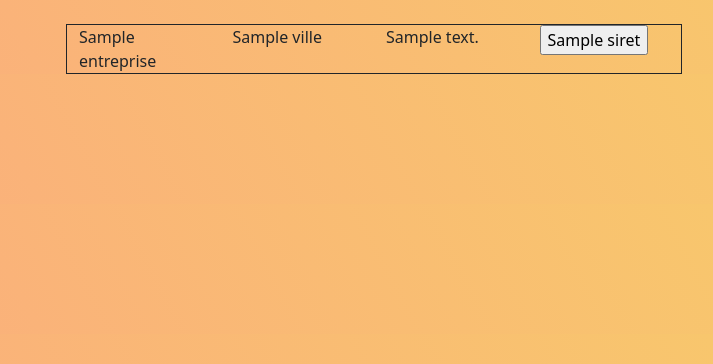
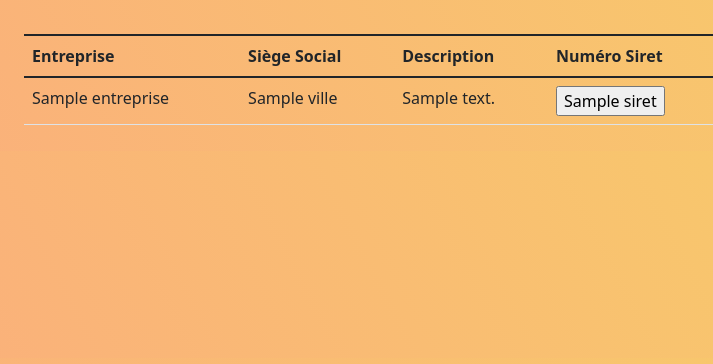
Before and after one commit to Wildrey237/python-projet, a Flask app: template templates/homepage.html in a window 1280 px wide. Shown: the part 56-420 px from the top of the page, without its empty margins (266-979 px from the left). Run offline with Flask 2, Linux system fonts and the light colour scheme; the template is opened without the code that fills it: values that come from a table or form of the project are taken from there, most other values are stand-ins (such as "Sample title", 1, 10 or a date in 2020).

Commit message:
HTML ET CSS Homepage

```diff
--- a/static/connexion.css
+++ b/static/stylesheet.css
@@ -3,3 +3,10 @@ body{
   background-image: linear-gradient(62deg, #FBAB7E 0%, #F7CE68 100%);
   background-size: cover;
 }
+
+#liste_entreprise{
+margin:10px auto;
+width:100%;
+min-width:400px;
+max-width:700px;
+}
--- a/templates/base.html
+++ b/templates/base.html
@@ -2,7 +2,7 @@
 <html>
 <link href="https://cdn.jsdelivr.net/npm/bootstrap@5.1.3/dist/css/bootstrap.min.css" rel="stylesheet" integrity="sha384-1BmE4kWBq78iYhFldvKuhfTAU6auU8tT94WrHftjDbrCEXSU1oBoqyl2QvZ6jIW3" crossorigin="anonymous">
 <script src="https://cdn.jsdelivr.net/npm/bootstrap@5.1.3/dist/js/bootstrap.bundle.min.js" integrity="sha384-ka7Sk0Gln4gmtz2MlQnikT1wXgYsOg+OMhuP+IlRH9sENBO0LRn5q+8nbTov4+1p" crossorigin="anonymous"></script>
-<link href="./static/connexion.css" rel="stylesheet">
+<link href="./static/stylesheet.css" rel="stylesheet">
 <head>
     <title>{% block content %}{% endblock %}</title>
 </head>
--- a/templates/homepage.html
+++ b/templates/homepage.html
@@ -2,29 +2,27 @@
 {% block content %} Home Page {% endblock %}
 
 {% block table_entreprise %}
-<div class="h-100 d-flex align-items-center">
-    <div class="container w-50 h-75">
+<div id="liste_entreprise" class="table-responsive">
+    <table class="table">
+        {{ formulaire_acces_entreprise.csrf_token }}
+        <thead>
+            <tr>
+            <th>Entreprise</th>
+            <th>Siège Social</th>
+            <th>Description</th>
+            <th>Numéro Siret</th>
+            </tr>
+        </thead>
         {% for entreprise in liste_entreprise %}
-        <div class="container border border-dark">
-            <form method="POST">
-                <div class="row align-items-start">
-                    {{ formulaire_acces_entreprise.csrf_token }}
-                    <div class="col">
-                        {{ entreprise.Nom }}
-                    </div>
-                    <div class="col">
-                        {{ entreprise.Ville}}
-                    </div>
-                    <div class="col">
-                        {{ entreprise.Description}}
-                    </div>
-                    <div class="col">
-                        {{ formulaire_acces_entreprise.Siret(value=entreprise.Siret)}}
-                    </div>
-                </div>
-            </form>
-        </div>
+        <tbody>
+            <tr>
+              <td>{{ entreprise.Nom }}</td>
+              <td>{{ entreprise.Ville}}</td>
+              <td>{{ entreprise.Description}}</td>
+              <td>{{ formulaire_acces_entreprise.Siret(value=entreprise.Siret)}}</td>
+            </tr>
+        </tbody>
         {% endfor %}
-    </div>
+    </table>
 </div>
 {% endblock %}
```
